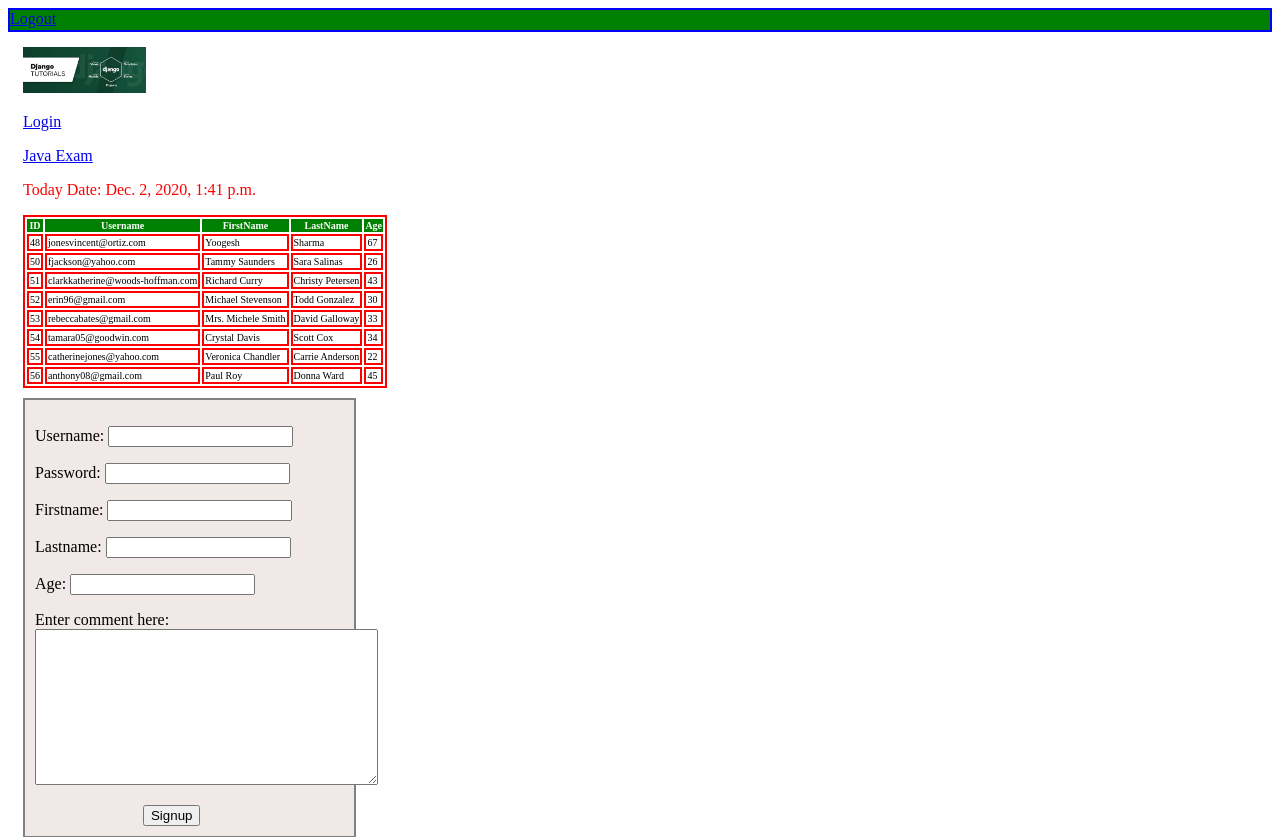
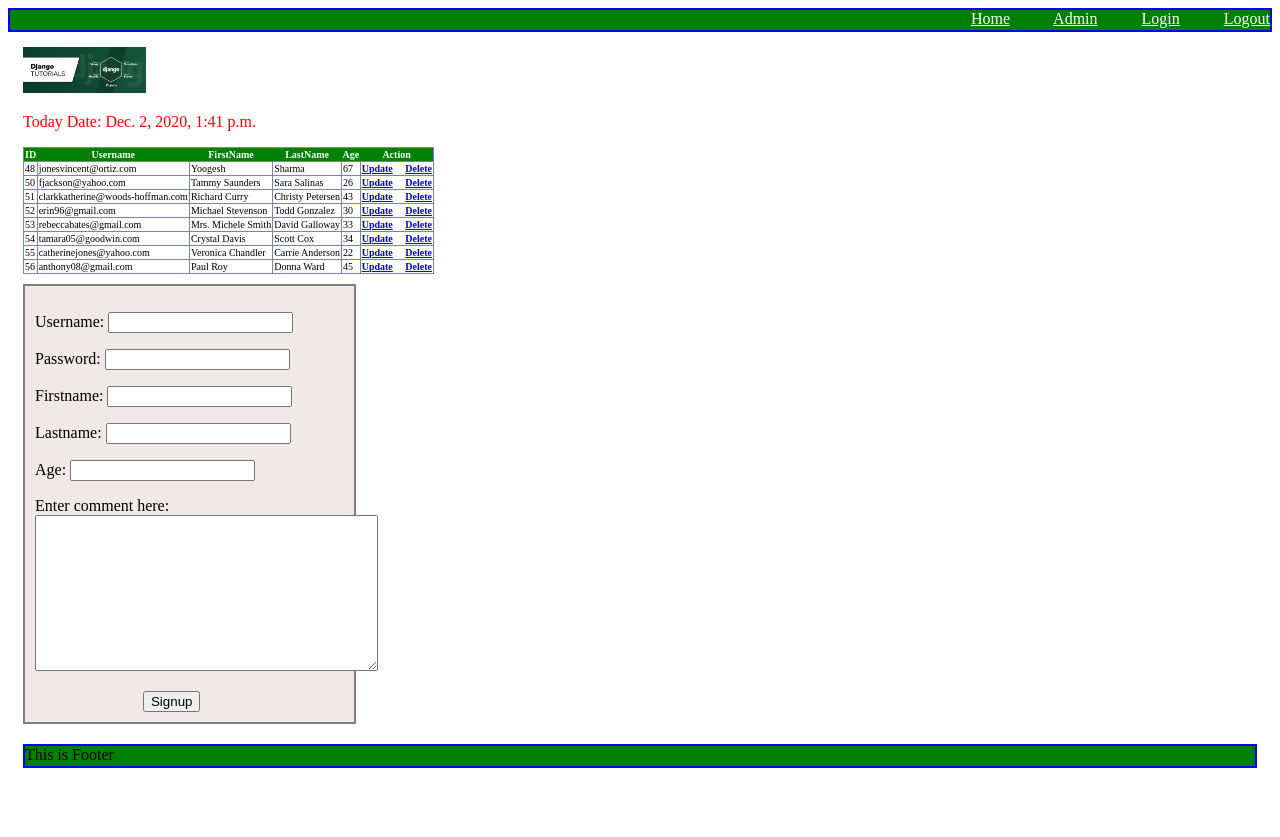
Before and after one commit to yoogesh1983/Different_Practice_Projects, a Django app: page /twmprofile/profile/ in a window 1280 px wide. Shown: the top 837 px of the page. After the commit the page ends 768 px from the top, so only its background shows below. Run offline with Django 3.2, Linux system fonts and the light colour scheme; data comes from the database, SQL or seed files in the repository; both versions use the stored data as it was after the commit.

Commit message:
Django | View based CRUD operation
Django | View based CRUD operation

```diff
--- a/python/01_Django/YoogehPythonProject/myaccount/populate_profile.py
+++ b/python/01_Django/YoogehPythonProject/myaccount/populate_profile.py
@@ -14,8 +14,10 @@
         username=fake.email()
         firstName = fake.name()
         lastName = fake.name()
+        password = "1234"
         age = randint(20,45)
         student_record = Profile.objects.get_or_create(username=username,
+                                                       password=password,
                                                        firstName=firstName,
                                                        lastName=lastName,
                                                        age=age)
--- a/python/01_Django/YoogehPythonProject/myaccount/static/css/main.css
+++ b/python/01_Django/YoogehPythonProject/myaccount/static/css/main.css
@@ -8,10 +8,11 @@
 
 td, table{
     margin:left;
-    border:2px solid red;
+    border:1px solid #7a83af;
     color:black;
     background:white;
     font-size:10px;
+    border-collapse: collapse;
 }
 
 thead{
--- a/python/01_Django/YoogehPythonProject/myaccount/templates/twmprofile/javaExam.html
+++ b/python/01_Django/YoogehPythonProject/myaccount/templates/twmprofile/admin.html
@@ -2,7 +2,7 @@
 {% extends 'twmprofile/common/main.html'%}
 
 {% block body_part %}
-        <h>Welcome to Java Exam</h>
+        <h>Administrator View</h>
 
 <!-- Handling form -->
 <div class="yms_form" style="width:36%;">
@@ -12,7 +12,7 @@
     <form method="POST">
         {{form.as_p}}
         {% csrf_token %}
-        <input type="submit" value="Admin Signup" class="yms_button"/>
+        <input type="submit" value="Create Admin Account" class="yms_button"/>
     </form>
 </div>
 {% endblock %}
--- a/python/01_Django/YoogehPythonProject/myaccount/templates/twmprofile/common/main.html
+++ b/python/01_Django/YoogehPythonProject/myaccount/templates/twmprofile/common/main.html
@@ -8,7 +8,12 @@
 </head>
 <body>
     <div style="height:20px; border: solid blue 2px; background-color: green;">
-        <span><a href="/accounts/logout">Logout</a></span>
+        <span style="float: right;">
+            <a href="/twmprofile/profile" style="color:white; margin-right: 40px;">Home</a>
+            <a href="/twmprofile/admin" style="color:white; margin-right: 40px;">Admin</a>
+            <a href="/accounts/login" style="color:white; margin-right: 40px;">Login</a>
+            <a href="/accounts/logout" style="color:white;">Logout</a>
+        </span>
     </div>
 
     {% block body_part %}
--- a/python/01_Django/YoogehPythonProject/myaccount/templates/twmprofile/wish.html
+++ b/python/01_Django/YoogehPythonProject/myaccount/templates/twmprofile/wish.html
@@ -7,9 +7,6 @@
 <div style="margin: 15px;">
     <img class="sunny" src="{% static "image/django.png" %}"
 </div>
-
-<p><a href="/accounts/login">Login</a></p>
-<p><a href="/twmprofile/javaexam">Java Exam</a></p>
 
 <p class="yms">Today Date: {{today}}</p>
 
@@ -22,6 +19,7 @@
     <th>FirstName</th>
     <th>LastName</th>
     <th>Age</th>
+    <th>Action</th>
     </thead>
     {% for next in profiles %}
     <tr>
@@ -30,6 +28,7 @@
         <td>{{next.firstName}}</td>
         <td>{{next.lastName}}</td>
         <td>{{next.age}}</td>
+        <td><a href="/twmprofile/updateProfile/{{next.id}}"><strong>Update</strong></a> &nbsp; &nbsp; <a href="/twmprofile/deleteProfile/{{next.id}}"><strong>Delete</strong></a></td>
     </tr>
     {% endfor %}
 
--- a/python/01_Django/YoogehPythonProject/myaccount/twmprofile/forms.py
+++ b/python/01_Django/YoogehPythonProject/myaccount/twmprofile/forms.py
@@ -65,6 +65,13 @@
 
         print("Total form validation completed. Everything looks good.....")
 
+class ProfileUpdateRequest(forms.ModelForm):
+    class Meta:
+        model = Profile
+
+        # Remember this is a tuple
+        fields = ('username', 'password', 'firstName', 'lastName', 'age')
+
 class AdminSignupRequest(forms.ModelForm):
     class Meta:
         model = User
--- a/python/01_Django/YoogehPythonProject/myaccount/twmprofile/urls.py
+++ b/python/01_Django/YoogehPythonProject/myaccount/twmprofile/urls.py
@@ -1,7 +1,12 @@
-from django.urls import path
+from django.urls import path, re_path
 from twmprofile import views
 
 urlpatterns = [
     path('profile/', views.getProfile),
-    path('javaexam/', views.getJavaExamView),
+    path('admin/', views.getAdminView),
+
+    # replace id with the number of digits. d+ means digits can be of any numbers. if we don't provide + then it means only one digit
+    # $ means do not take anything after id
+    re_path('deleteProfile/(?P<id>\d+)/$', views.deleteProfile),
+    re_path('updateProfile/(?P<id>\d+)/$', views.updateProfile),
 ]
--- a/python/01_Django/YoogehPythonProject/myaccount/twmprofile/views.py
+++ b/python/01_Django/YoogehPythonProject/myaccount/twmprofile/views.py
@@ -2,7 +2,7 @@
 
 from django.contrib.auth.decorators import login_required
 from django.http import HttpResponseRedirect
-from django.shortcuts import render
+from django.shortcuts import render, redirect
 from twmprofile.models import Profile
 
 from . import forms
@@ -46,8 +46,8 @@
     return response
 
 @login_required
-def getJavaExamView(request):
-    redirecturl = 'twmprofile/javaExam.html'
+def getAdminView(request):
+    redirecturl = 'twmprofile/admin.html'
     ctx = ''
     if request.method == 'POST':
         # handling form submission scenario
@@ -66,10 +66,43 @@
             return HttpResponseRedirect('/accounts/login')
         else:
             ctx = {'form': form}
-            redirecturl = 'twmprofile/javaExam.html'
+            redirecturl = 'twmprofile/admin.html'
     else:
         form = forms.AdminSignupRequest()
         ctx = {'form': form}
-        redirecturl = 'twmprofile/javaExam.html'
+        redirecturl = 'twmprofile/admin.html'
 
     return render(request, redirecturl, ctx)
+
+
+# Create
+def InsertIntoProfiles(request):
+    form = forms.SignupRequest(request.POST)
+    form.save(commit=True)
+
+# Read
+def getAllProfiles(request):
+    profiles = Profile.objects.all()
+    # profiles = Profile.objects.filter(age__lt=35)
+    # profiles=Profile.objects.filter(username__startswith='A')
+    # profiles=Profile.objects.all().order_by('username')
+    # profiles=Profile.objects.all().order_by('-age')
+
+# update
+def updateProfile(request, id):
+    existingProfile = Profile.objects.get(id=id)
+    if request.method == 'POST':
+        form = forms.ProfileUpdateRequest(request.POST, instance=existingProfile) # A record will be considered new if you do not provide instance=Profile
+        print('Is form valid', form.is_valid())
+        if form.is_valid():
+            form.save()
+            return redirect('/twmprofile/profile')
+
+    return render(request, 'twmprofile/update.html', {'profile': existingProfile})
+
+# delete
+def deleteProfile(request, id):
+    print("Deleting profile with id", id)
+    profile = Profile.objects.get(id=id)
+    profile.delete()
+    return redirect('/twmprofile/profile')
```
Also changed, not shown: python/01_Django/YoogehPythonProject/myaccount/templates/twmprofile/update.html (added, +18 -0 lines), python/01_Django/YoogehPythonProject/myaccount/db.sqlite3.
